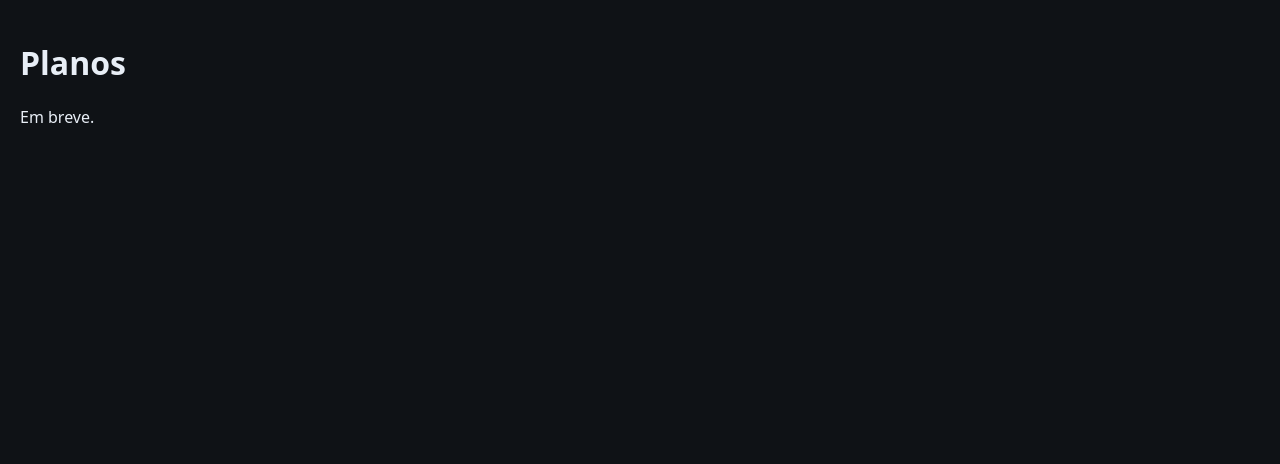
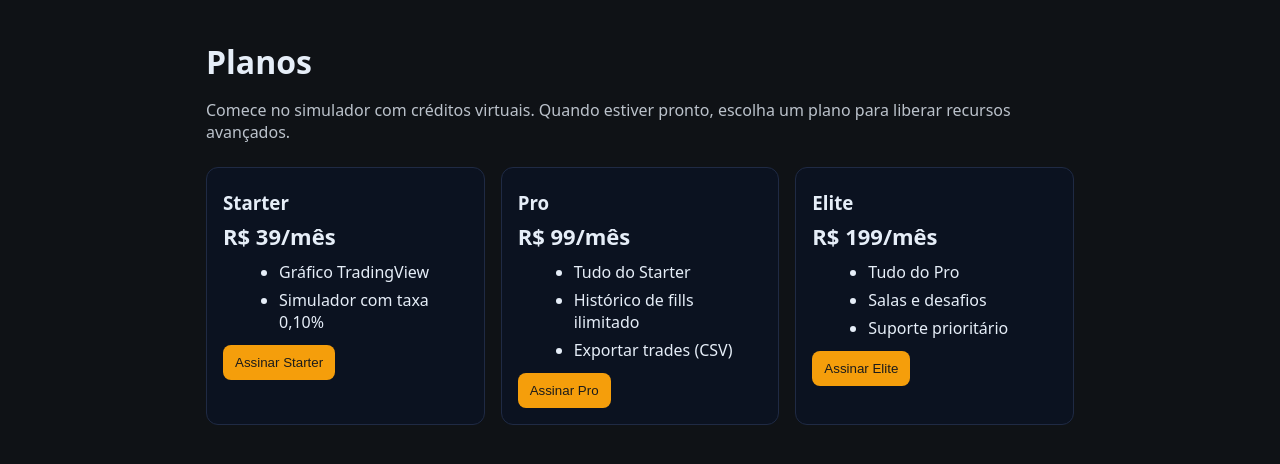
Before and after one commit to Ivanmonteiro-create/radarcripto.space, a Next.js app: page /planos in a window 1280 px wide. Shown: the top 464 px of the page. Built offline with nearby package versions, Linux system fonts and the light colour scheme.

Commit message:
Update page.tsx

```diff
--- a/app/planos/page.tsx
+++ b/app/planos/page.tsx
@@ -1,9 +1,29 @@
-// app/planos/page.tsx
 export default function PlanosPage() {
   return (
-    <main style={{ padding: "20px" }}>
-      <h1>Planos</h1>
-      <p>Em breve.</p>
+    <main style={{maxWidth:900, margin:"40px auto", padding:"0 16px", color:"#e6eef8"}}>
+      <h1 style={{marginBottom:8}}>Planos</h1>
+      <p style={{opacity:.8, marginBottom:24}}>
+        Comece no simulador com créditos virtuais. Quando estiver pronto, escolha um plano para liberar recursos avançados.
+      </p>
+
+      <div style={{display:"grid", gap:16, gridTemplateColumns:"repeat(auto-fit, minmax(240px, 1fr))"}}>
+        {[
+          {nome:"Starter", preco:"R$ 39/mês", itens:["Gráfico TradingView", "Simulador com taxa 0,10%"]},
+          {nome:"Pro", preco:"R$ 99/mês", itens:["Tudo do Starter", "Histórico de fills ilimitado", "Exportar trades (CSV)"]},
+          {nome:"Elite", preco:"R$ 199/mês", itens:["Tudo do Pro", "Salas e desafios", "Suporte prioritário"]},
+        ].map((p) => (
+          <div key={p.nome} style={{background:"#0b1220", border:"1px solid #1f2a44", borderRadius:12, padding:16}}>
+            <h3 style={{margin:"6px 0"}}>{p.nome}</h3>
+            <div style={{fontSize:22, fontWeight:700, marginBottom:10}}>{p.preco}</div>
+            <ul style={{margin:"0 0 12px 16px"}}>
+              {p.itens.map((i) => <li key={i} style={{marginBottom:6}}>{i}</li>)}
+            </ul>
+            <button style={{background:"#f59e0b", color:"#1b1b1b", border:"none", padding:"10px 12px", borderRadius:8, cursor:"pointer"}}>
+              Assinar {p.nome}
+            </button>
+          </div>
+        ))}
+      </div>
     </main>
   );
 }
```
